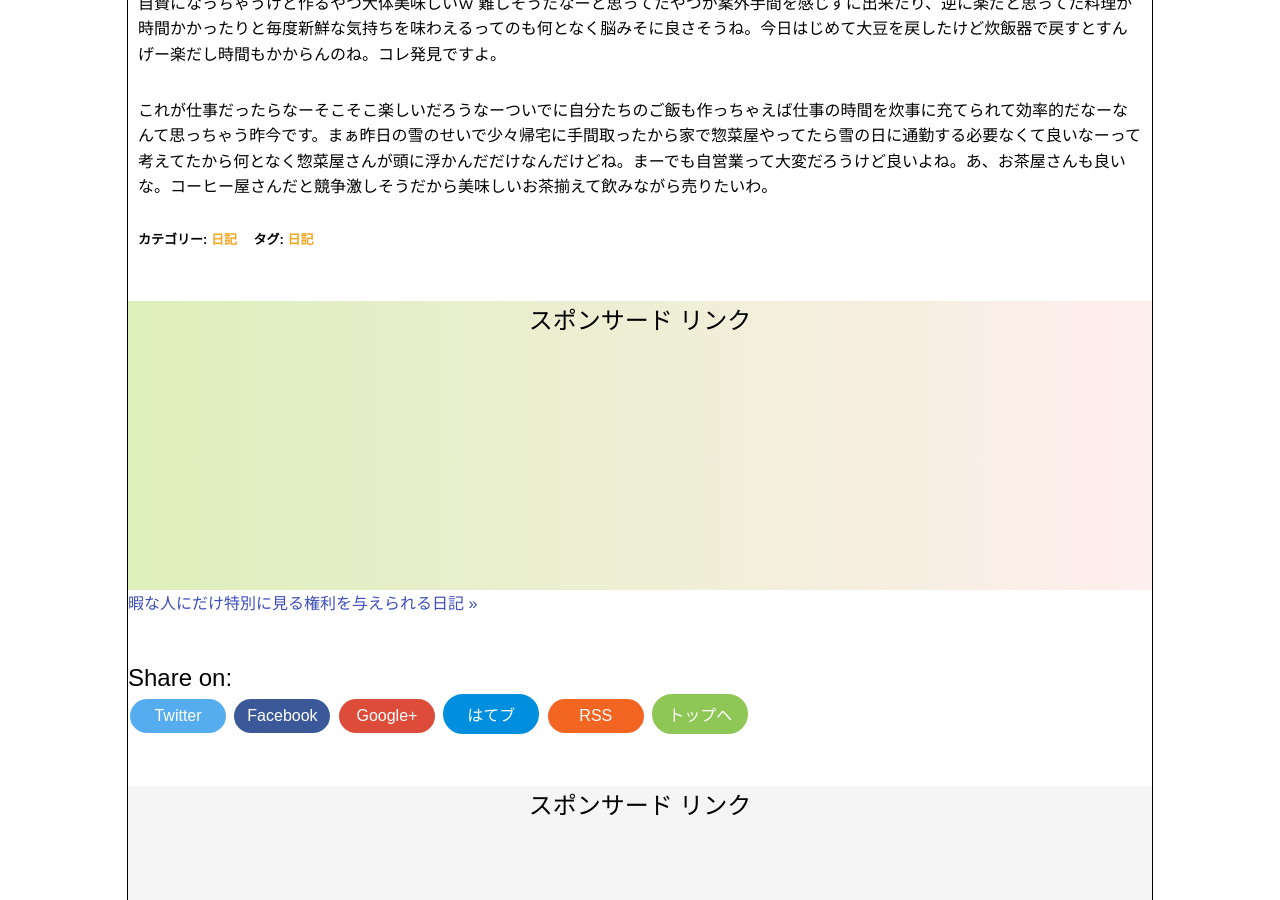
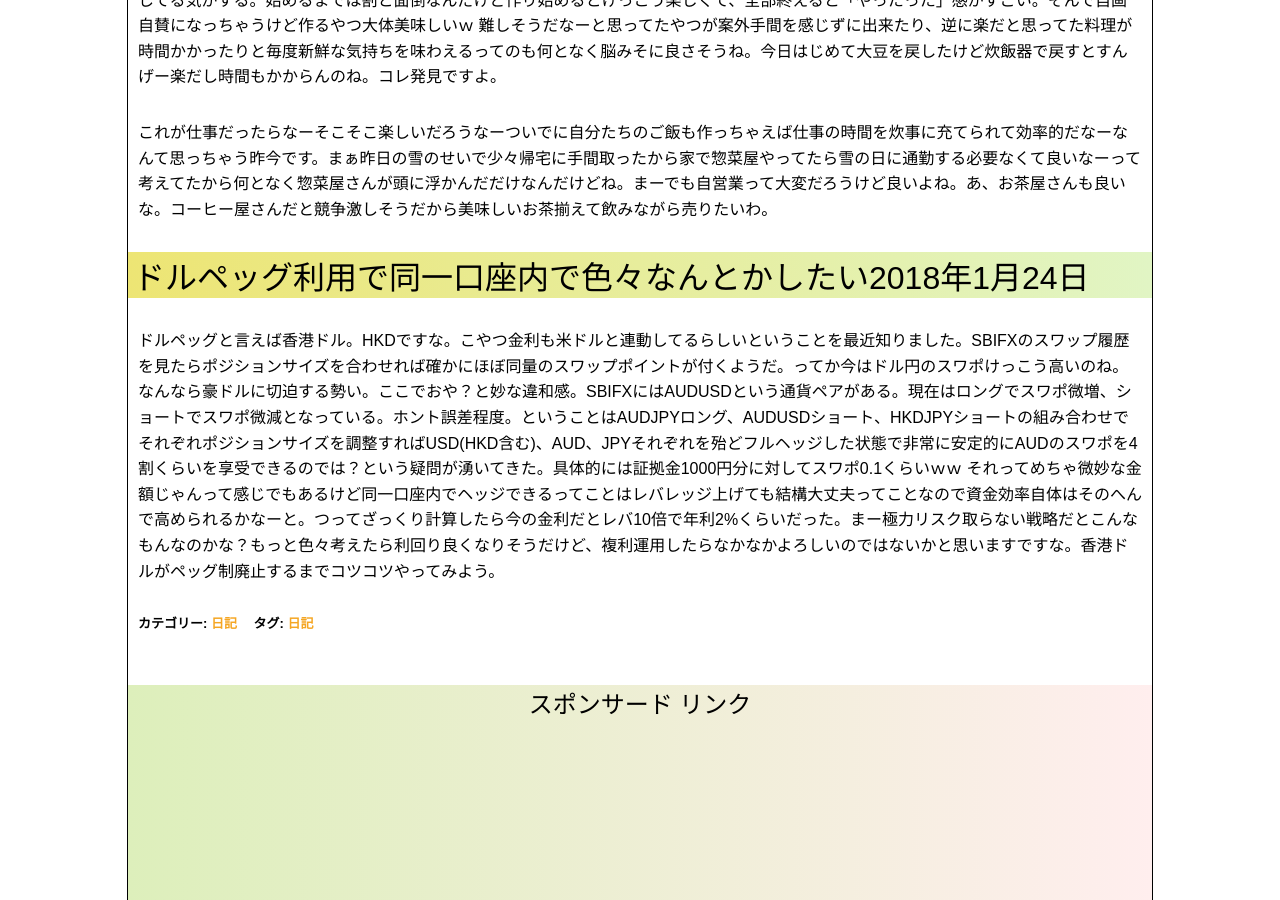
Before and after one commit to photoantenna/photoantenna.github.io, a Jekyll site: the page built from _posts/2017-12-27-diary.md, in a window 1280 px wide and 900 px high, scrolled down 6153 px. Built offline with Jekyll 4.4.1, drawn with Linux system fonts in a browser that asks for light colours; some of the changed text lies outside the part shown.

Commit message:
日記更新

```diff
--- a/_posts/2017-12-27-diary.md
+++ b/_posts/2017-12-27-diary.md
@@ -5,9 +5,9 @@ permalink: diary04
 excerpt: "日常のことや出来事に対する自分の反応を文章化していこうのコーナーです。特にテーマも設けずにつらつらと書いていくとっても楽しいコーナーです。とっても楽しいんですけどまず有益な情報は得られないと思われるので日記が当サイトのメインコンテンツにならないよう注意する必要があったりしますですよ。"
 categories: "日記"
 tags: "日記"
-keywords: "日記, 哲学, こんにゃく, VIX, ゲーム, 失敗, facerig, コストコ, FX, 料理"
+keywords: "日記, 哲学, こんにゃく, VIX, ゲーム, 失敗, facerig, コストコ, FX, 料理, ドルペッグ"
 mokuji: true
-update: 2018-1-23
+update: 2018-1-24
 image:
   feature: diary.jpg
 ---
@@ -97,3 +97,8 @@ FXの取引ルールは今んとこクロス円である程度スワップ付く
 難しそうだなーと思ってたやつが案外手間を感じずに出来たり、逆に楽だと思ってた料理が時間かかったりと毎度新鮮な気持ちを味わえるってのも何となく脳みそに良さそうね。今日はじめて大豆を戻したけど炊飯器で戻すとすんげー楽だし時間もかからんのね。コレ発見ですよ。
 
 これが仕事だったらなーそこそこ楽しいだろうなーついでに自分たちのご飯も作っちゃえば仕事の時間を炊事に充てられて効率的だなーなんて思っちゃう昨今です。まぁ昨日の雪のせいで少々帰宅に手間取ったから家で惣菜屋やってたら雪の日に通勤する必要なくて良いなーって考えてたから何となく惣菜屋さんが頭に浮かんだだけなんだけどね。まーでも自営業って大変だろうけど良いよね。あ、お茶屋さんも良いな。コーヒー屋さんだと競争激しそうだから美味しいお茶揃えて飲みながら売りたいわ。
+
+### ドルペッグ利用で同一口座内で色々なんとかしたい2018年1月24日
+
+ドルペッグと言えば香港ドル。HKDですな。こやつ金利も米ドルと連動してるらしいということを最近知りました。SBIFXのスワップ履歴を見たらポジションサイズを合わせれば確かにほぼ同量のスワップポイントが付くようだ。ってか今はドル円のスワポけっこう高いのね。なんなら豪ドルに切迫する勢い。ここでおや？と妙な違和感。SBIFXにはAUDUSDという通貨ペアがある。現在はロングでスワポ微増、ショートでスワポ微減となっている。ホント誤差程度。ということはAUDJPYロング、AUDUSDショート、HKDJPYショートの組み合わせでそれぞれポジションサイズを調整すればUSD(HKD含む)、AUD、JPYそれぞれを殆どフルヘッジした状態で非常に安定的にAUDのスワポを4割くらいを享受できるのでは？という疑問が湧いてきた。具体的には証拠金1000円分に対してスワポ0.1くらいｗｗ
+それってめちゃ微妙な金額じゃんって感じでもあるけど同一口座内でヘッジできるってことはレバレッジ上げても結構大丈夫ってことなので資金効率自体はそのへんで高められるかなーと。つってざっくり計算したら今の金利だとレバ10倍で年利2%くらいだった。まー極力リスク取らない戦略だとこんなもんなのかな？もっと色々考えたら利回り良くなりそうだけど、複利運用したらなかなかよろしいのではないかと思いますですな。香港ドルがペッグ制廃止するまでコツコツやってみよう。
```
